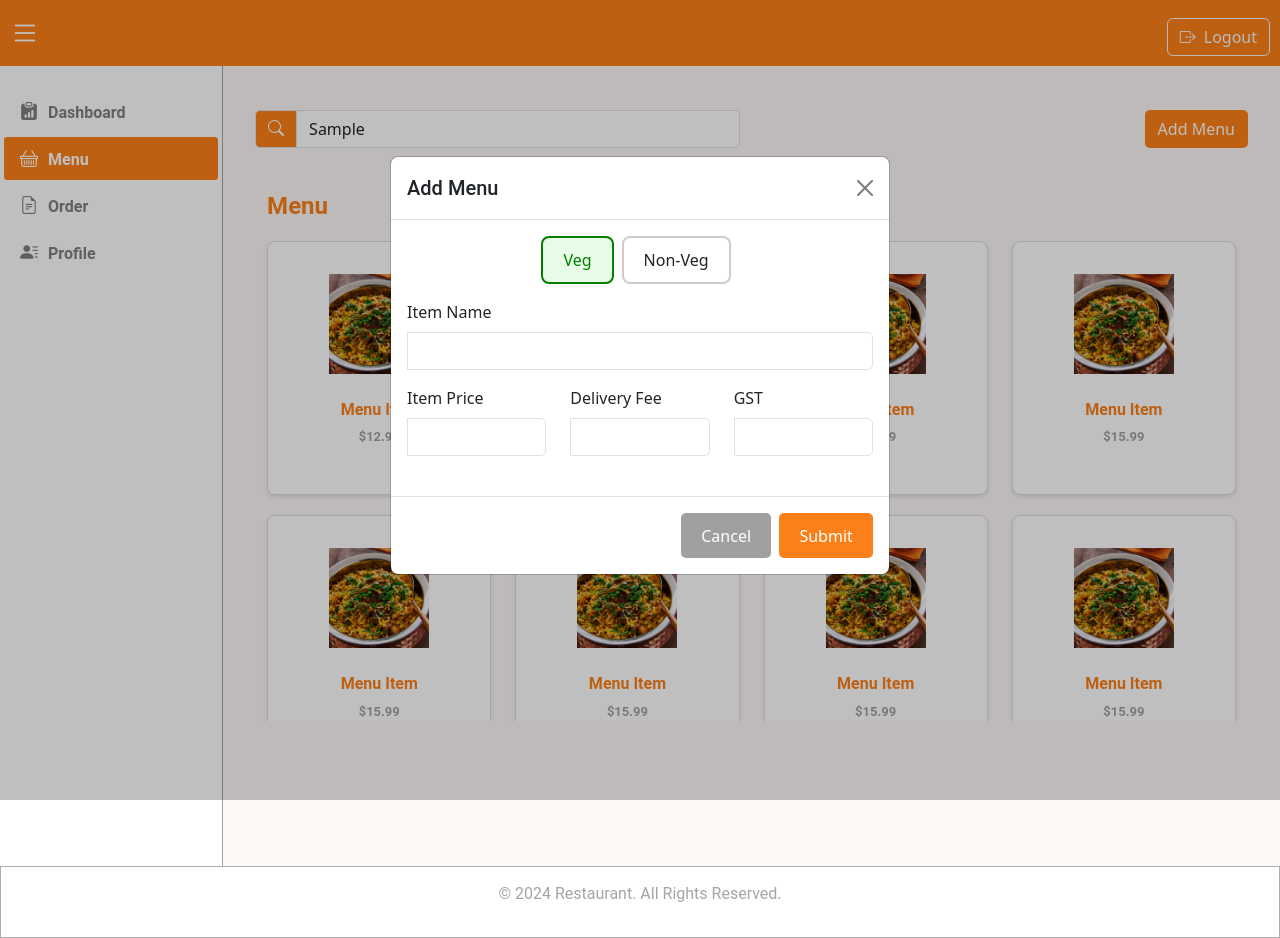
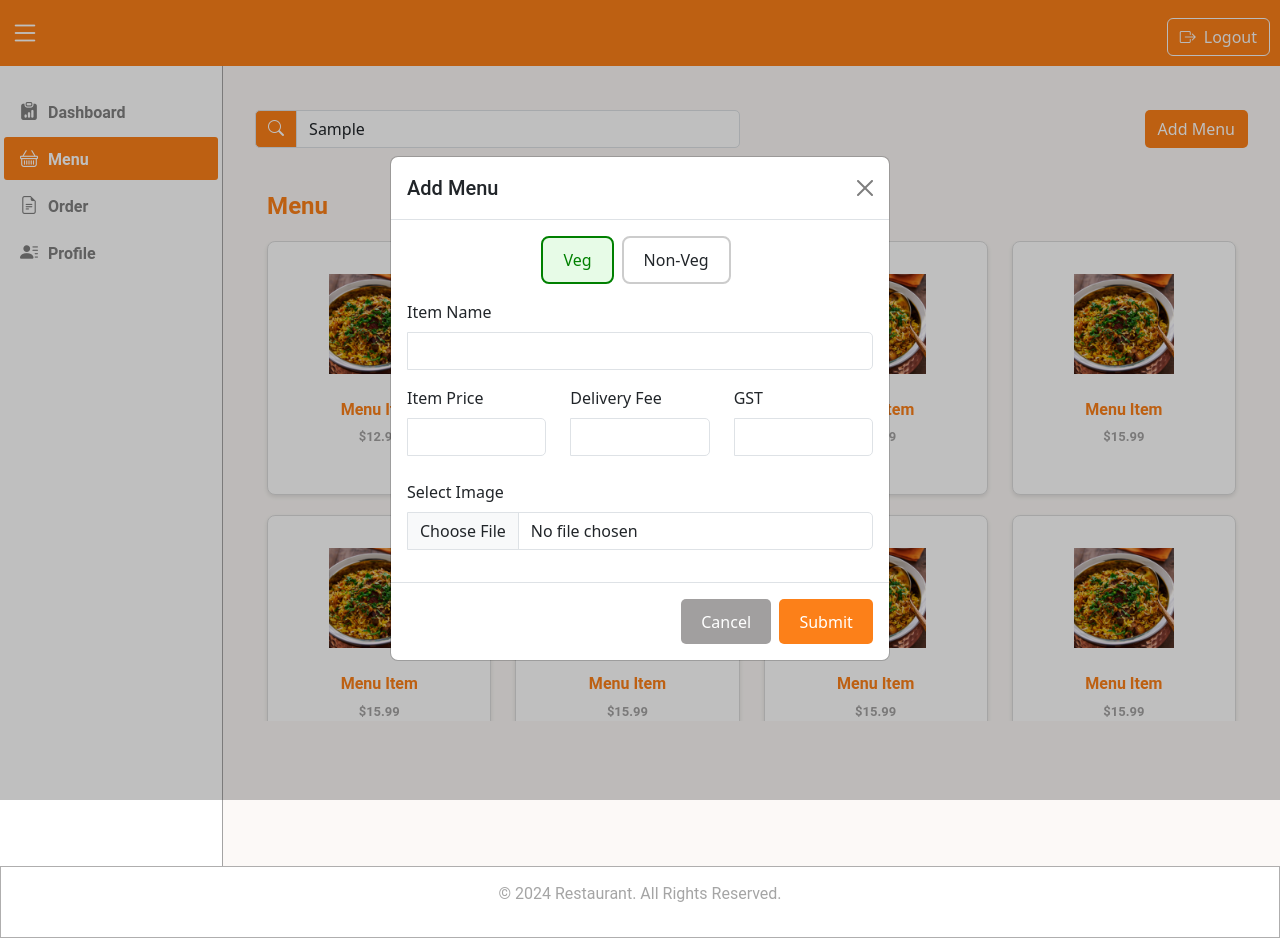
Before and after one commit to KesavanNanthagopal/react_setup, a React (Vite) app in the folder my-react-app/: page /menu in a window 1280 px wide. Both pictures are taken after typing "Sample" into the empty fields and a click on the button "Add Menu". Built offline with nearby package versions, Linux system fonts and the light colour scheme.

Commit message:
added the select image on the add menu

```diff
--- a/my-react-app/src/component/AddMenu.tsx
+++ b/my-react-app/src/component/AddMenu.tsx
@@ -1,4 +1,4 @@
-import React, { useState } from "react";
+import React, { useState, useRef } from "react";
 
 interface AddMenuModalProps {
   isVisible: boolean;
@@ -11,9 +11,11 @@ const AddMenuModal: React.FC<AddMenuModalProps> = ({ isVisible, onClose }) => {
   const [deliveryFee, setDeliveryFee] = useState("");
   const [gst, setGst] = useState("");
   const [vegType, setVegType] = useState("veg");
+  const [image, setImage] = useState<string | null>(null);
+  const fileInputRef = useRef<HTMLInputElement | null>(null);
 
   const handleSubmit = () => {
-    console.log("Form Submitted", { vegType, itemName, itemPrice, deliveryFee, gst });
+    console.log("Form Submitted", { vegType, itemName, itemPrice, deliveryFee, gst, image });
     clearStates();
     onClose();
   };
@@ -23,14 +25,37 @@ const AddMenuModal: React.FC<AddMenuModalProps> = ({ isVisible, onClose }) => {
     onClose();
   };
 
-  const clearStates=()=>{
+  const clearStates = () => {
     setItemName("");
     setItemPrice("");
     setDeliveryFee("");
     setGst("");
     setVegType("veg");
-  }
+    setImage(null);
+    if (fileInputRef.current) {
+      fileInputRef.current.value = "";
+    }
+  };
 
+  const handleImageChange = (e: React.ChangeEvent<HTMLInputElement>) => {
+    const file = e.target.files?.[0];
+    if (file) {
+      const reader = new FileReader();
+      reader.onloadend = () => {
+        if (reader.result) {
+          setImage(reader.result as string);
+        }
+      };
+      reader.readAsDataURL(file);
+    }
+  };
+
+  const handleImageDelete = () => {
+    setImage(null);
+    if (fileInputRef.current) {
+      fileInputRef.current.value = "";
+    }
+  };
 
   return (
     <>
@@ -129,6 +154,48 @@ const AddMenuModal: React.FC<AddMenuModalProps> = ({ isVisible, onClose }) => {
                     />
                   </div>
                 </div>
+
+                <div className="mb-3">
+                  <label htmlFor="imageUpload" className="form-label">Select Image</label>
+                  <input
+                    type="file"
+                    className="form-control"
+                    id="imageUpload"
+                    accept="image/*"
+                    onChange={handleImageChange}
+                    ref={fileInputRef}
+                  />
+                </div>
+
+                {image && (
+                  <div className="mb-3 d-flex justify-content-center position-relative">
+                    <img
+                      src={image}
+                      alt="Image Preview"
+                      style={{
+                        width: "100px",
+                        height: "100px",
+                        objectFit: "cover",
+                        borderRadius: "8px",
+                      }}
+                    />
+                    <button
+                      type="button"
+                      className="btn btn-danger position-absolute top-0 end-0"
+                      style={{
+                        width: "25px",
+                        height: "25px",
+                        borderRadius: "50%",
+                        padding: "0",
+                        fontSize: "14px",
+                        lineHeight: "1",
+                      }}
+                      onClick={handleImageDelete}
+                    >
+                      X
+                    </button>
+                  </div>
+                )}
               </div>
               <div className="modal-footer">
                 <button type="button" className="mainButtonCancel" onClick={handleCancel}>
```
